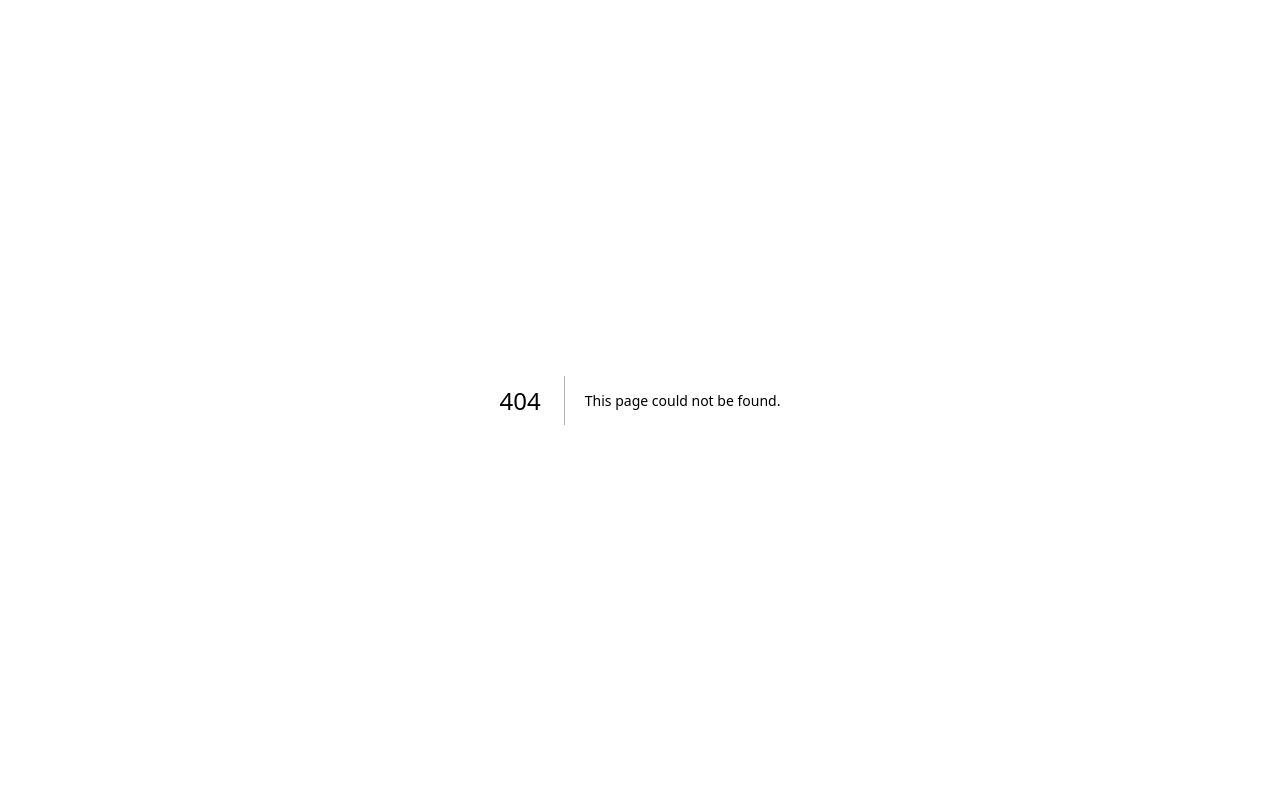
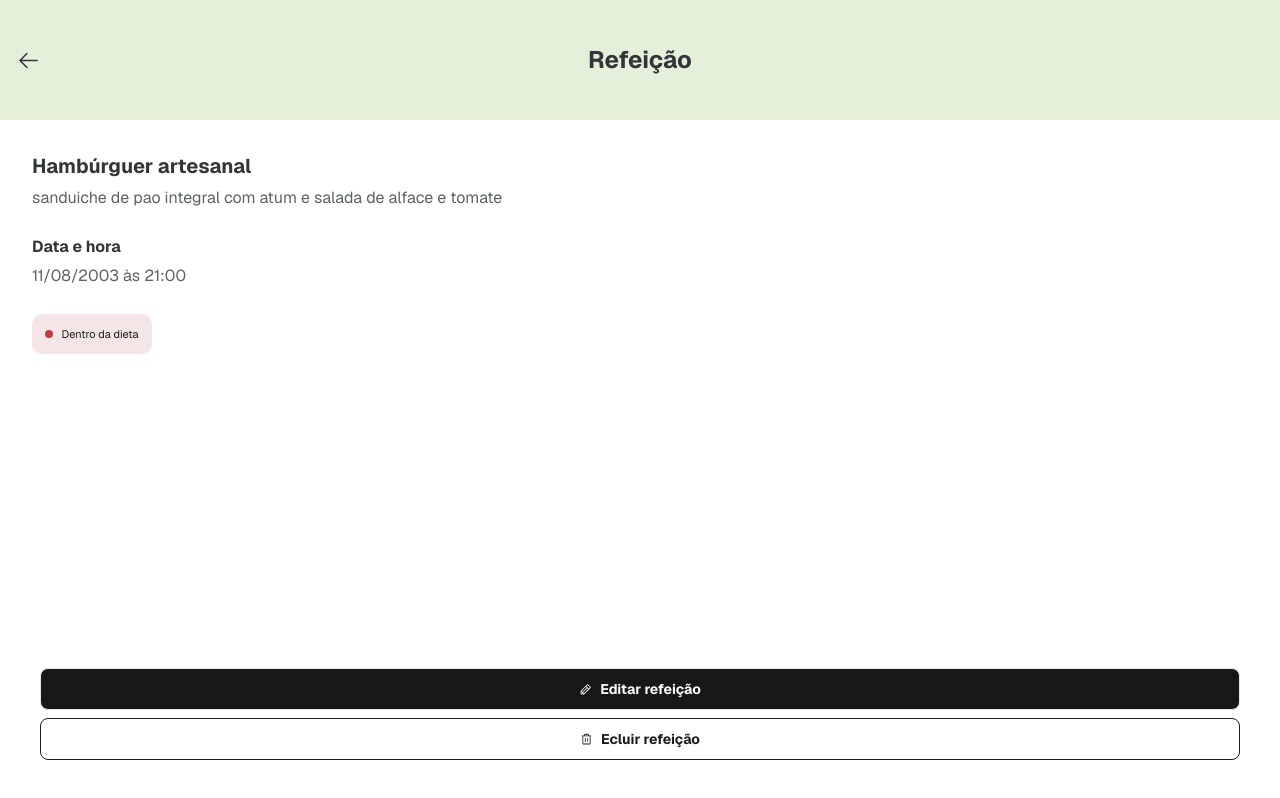
Before and after one commit to IgoorToorres/Daily-Diet-Front-end, a Next.js app: page /meal/1 in a window 1280 px wide. Before the commit this address had no page. Built offline with nearby package versions, Linux system fonts and the light colour scheme.

Commit message:
feat: tela de visualização da meal

```diff
--- a/src/app/form/components/header/index.tsx
+++ /dev/null
@@ -1,16 +0,0 @@
-"use client"
-import { ArrowLeftIcon } from "@phosphor-icons/react"
-import Link from "next/link"
-
-export default function FormHeader() {
-  return (
-    <div className="bg-gray-300 h-30 relative top-0">
-      <div className="flex items-center justify-center h-full w-full">
-        <Link href={"/"} className="absolute left-4 text-gray-2">
-          <ArrowLeftIcon size={25} />
-        </Link>
-        <p className="text-gray-2 font-bold text-[24px]">Nova refeição</p>
-      </div>
-    </div>
-  )
-}
--- a/src/app/form/page.tsx
+++ b/src/app/form/page.tsx
@@ -1,4 +1,5 @@
 "use client"
+import DefaultHeader from "@/components/header"
 import { Button } from "@/components/ui/button"
 import {
   Form,
@@ -20,7 +21,6 @@ import {
 } from "@phosphor-icons/react"
 import { useRouter } from "next/navigation"
 import { useForm } from "react-hook-form"
-import FormHeader from "./components/header"
 
 export default function FormPage() {
   const router = useRouter()
@@ -45,7 +45,7 @@ export default function FormPage() {
 
   return (
     <div className="min-h-screen flex flex-col">
-      <FormHeader />
+      <DefaultHeader title="Nova refeição" />
       <Form {...form}>
         <form
           onSubmit={form.handleSubmit(onSubmit)}
--- /dev/null
+++ b/src/app/meal/[id]/components/actionButtons.tsx
@@ -0,0 +1,29 @@
+"use client"
+import { Button } from "@/components/ui/button"
+import { PencilIcon, TrashIcon } from "@phosphor-icons/react"
+
+interface ActionButtonsProps {
+  onDelete: () => void
+  onRedirect: () => void
+}
+
+export default function ActionButtons({
+  onDelete,
+  onRedirect,
+}: ActionButtonsProps) {
+  return (
+    <div className="w-full flex flex-col items-center mt-auto pb-10 px-10 gap-2">
+      <Button className="w-full gap-2 py-5 " onClick={onRedirect}>
+        <PencilIcon size={13} />
+        Editar refeição
+      </Button>
+      <Button
+        className="w-full gap-2 py-5 border border-gray-1 bg-transparent text-gray-1"
+        onClick={onDelete}
+      >
+        <TrashIcon size={13} />
+        Ecluir refeição
+      </Button>
+    </div>
+  )
+}
--- /dev/null
+++ b/src/app/meal/[id]/edit/page.tsx
@@ -0,0 +1,3 @@
+export default function EditMealPage() {
+  return <div></div>
+}
--- /dev/null
+++ b/src/app/meal/[id]/page.tsx
@@ -0,0 +1,49 @@
+import DefaultHeader from "@/components/header"
+import { Meal } from "@/mock/mealMock"
+import ActionButtons from "./components/actionButtons"
+
+type MealPageProps = {
+  params: Promise<{
+    id: string
+  }>
+}
+
+export default async function MealPage({ params }: MealPageProps) {
+  const { id } = await params
+
+  //TODO: resgatar meal especifica pelo id
+
+  const meal = Meal
+
+  function onDelete() {
+    console.log("deletar refeicao")
+  }
+
+  function onRedirect() {
+    console.log("levar para rota de refeicao")
+  }
+
+  return (
+    <div className="min-h-screen flex flex-col">
+      <DefaultHeader title="Refeição" className="bg-green-light" />
+      <div className="flex flex-col gap-2 p-8">
+        <p className="text-xl font-bold text-gray-2">{meal.name}</p>
+        <p className="text-gray-3 mb-5">{meal.description}</p>
+        <p className="text-gray-2 font-bold">Data e hora</p>
+        <p className="text-gray-3 mb-5">
+          {meal.date} às {meal.time}
+        </p>
+        <div
+          className={`flex items-center justify-center w-30 h-10 rounded-lg p-2 gap-2 ${meal.isOnDiet ? "bg-green-light" : "bg-red-light"}`}
+        >
+          <div
+            className={`w-2 h-2 rounded-full ${meal.isOnDiet ? "bg-green-dark" : "bg-red-dark"}`}
+          />
+          <p className="text-[11px]">Dentro da dieta</p>
+        </div>
+      </div>
+
+      <ActionButtons onDelete={onDelete} onRedirect={onRedirect} />
+    </div>
+  )
+}
--- /dev/null
+++ b/src/components/header.tsx
@@ -0,0 +1,27 @@
+"use client"
+
+import { cn } from "@/lib/utils"
+import { ArrowLeftIcon } from "@phosphor-icons/react"
+import Link from "next/link"
+
+interface DefaultHeaderProps {
+  title: string
+  className?: string
+}
+
+export default function DefaultHeader({
+  title,
+  className,
+}: DefaultHeaderProps) {
+  return (
+    <div className={cn("bg-gray-300 h-30 relative top-0", className)}>
+      <div className="flex items-center justify-center h-full w-full">
+        <Link href={"/"} className="absolute left-4 text-gray-2">
+          <ArrowLeftIcon size={25} />
+        </Link>
+
+        <p className="text-gray-2 font-bold text-[24px]">{title}</p>
+      </div>
+    </div>
+  )
+}
--- /dev/null
+++ b/src/mock/mealMock.ts
@@ -0,0 +1,8 @@
+export const Meal = {
+  id: "8",
+  name: "Hambúrguer artesanal",
+  description: "sanduiche de pao integral com atum e salada de alface e tomate",
+  date: "11/08/2003",
+  time: "21:00",
+  isOnDiet: false,
+}
```
